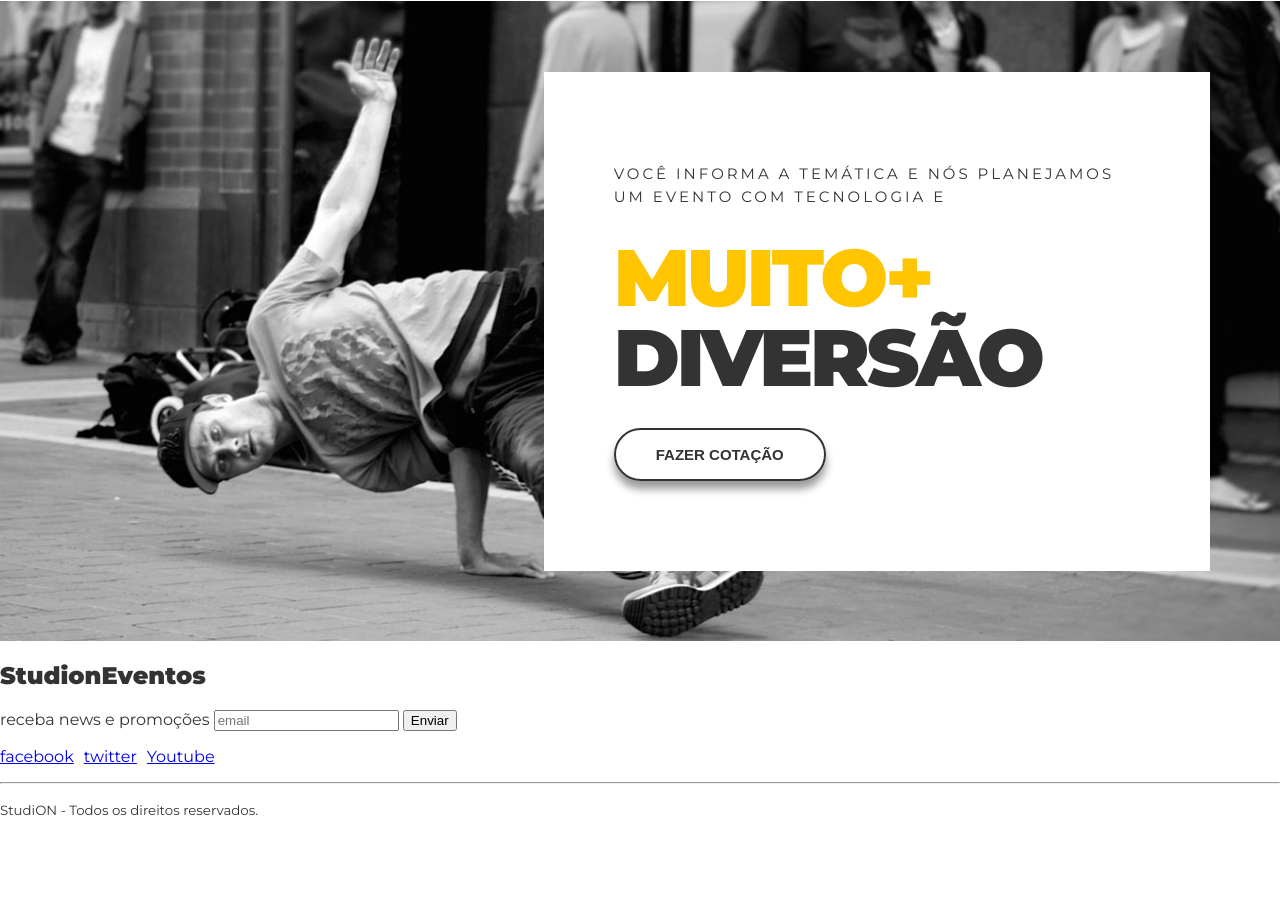
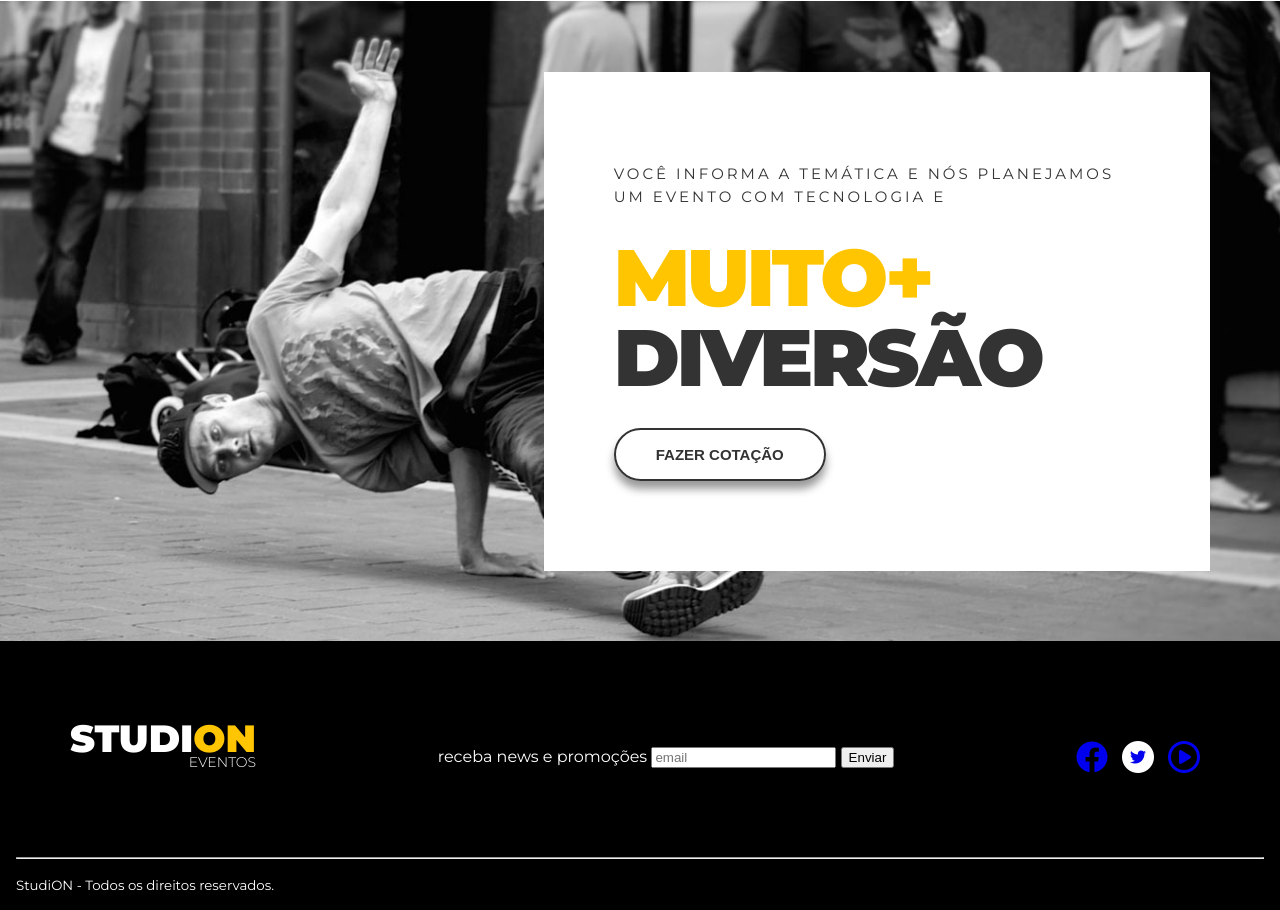
Before and after one commit to Felippeks/studion, a website: page index.html in a window 1280 px wide. Shown: the part 1578-2488 px from the top of the page. Before the commit the page ends 2413 px from the top, so only its background shows below. Drawn offline with Linux system fonts and the light colour scheme.

Commit message:
footer config

```diff
--- a/index.html
+++ b/index.html
@@ -109,18 +109,26 @@
         </section>
     </main>
 
-    <footer>
-        <h2>Studi<span>on</span><span>Eventos</span></h2>
-        <form>
+    <footer class="footer">
+        <div class="container footer__container">
+            <h2 class="logo-studion">Studi<span class="copy--primary">on</span><span
+                    class="logo-studion__subtitle">Eventos</span></h2>
+            <form class="footer__form">
                 <label>receba news e promoções</label>
                 <input type="email" placeholder="email" />
                 <button type="submit">Enviar</button>
             </form>
-        <ul>
-            <li><a href="https://facebook.com/" target="_blank">facebook</a></li>
-            <li><a href="https://twitter.com/" target="_blank">twitter</a></li>
-            <li><a href="https://Youtube.com/" target="_blank">Youtube</a></li>
+            <ul class="footer__social">
+                <li><a href="https://facebook.com/" target="_blank"><i class="fa-brands fa-facebook fa-2x"></i></a></li>
+                <li><a href="https://twitter.com/" target="_blank">
+                        <span class="fa-stack">
+                            <i class="fa-solid fa-circle fa-stack-2x fa-inverse"></i>
+                            <i class="fa-brands fa-twitter fa-stack-1x"></i></a></li>
+                </span>
+                <li><a href="https://Youtube.com/" target="_blank"><i class="fa-regular fa-circle-play fa-2x"></i></a>
+                </li>
             </ul>
+        </div>
         <hr />
         <p>
             <small>Studi<span>ON</span> - Todos os direitos reservados.</small>
--- a/src/style.css
+++ b/src/style.css
@@ -1,4 +1,5 @@
 @import url('https://fonts.googleapis.com/css2?family=Montserrat:wght@300;400;500;900&family=Roboto&display=swap');
+@import url('https://cdnjs.cloudflare.com/ajax/libs/font-awesome/6.3.0/css/all.min.css');
 
 * {
     box-sizing: border-box;
@@ -279,3 +280,34 @@ li {
     background: unset;
     box-shadow: 0 .5rem .5rem #0006;
 }
+.footer{
+    background-color: #000;
+    color: #fff;
+    padding: 0 1rem;
+
+}
+.footer__container {
+    display: grid;
+    grid-template-columns:repeat(3, auto);
+    align-items: center;
+    padding: 5.25rem 0 3.75rem 0;
+}
+
+.footer .logo-studion {
+    justify-self: start;
+    margin: 0;
+
+}
+.logo-studion__subtitle{
+    display: block;
+    line-height: 4ch;
+
+}
+
+.footer__form{
+    justify-self: center;
+}
+
+.footer__social{
+    justify-self: end;
+}
```
Lines whose indentation alone changed are shown as unchanged.
